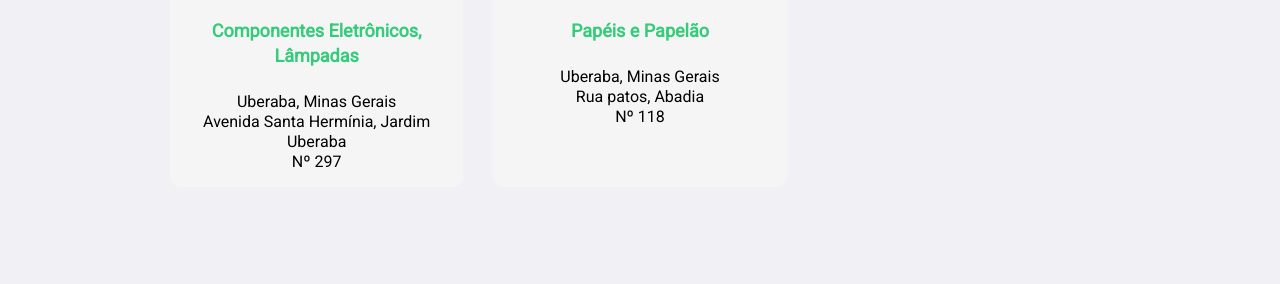
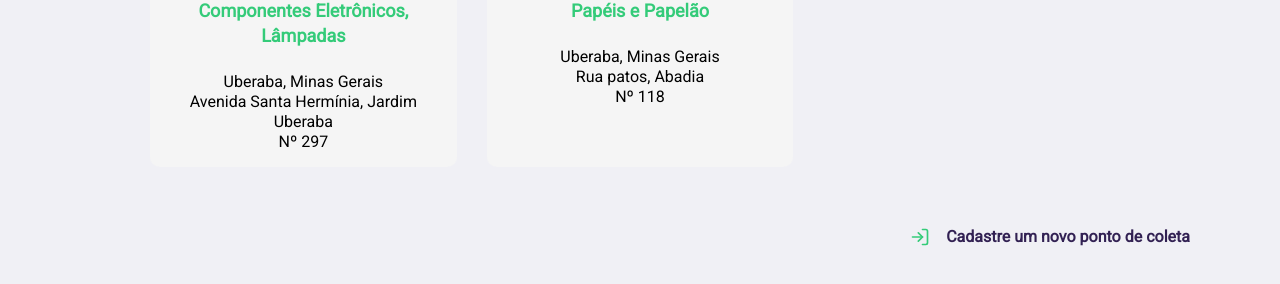
Before and after one commit to DanielBGC/NLW-1, a plain HTML site: page search.html in a window 1280 px wide. Shown: the part 524-808 px from the top of the page. Drawn offline with Linux system fonts and the light colour scheme; no server answers.

Commit message:
Update search.html
Adicionando um botão na página de listagem dos pontos de coleta, para registrar um novo ponto a partir dela

```diff
--- a/search.html
+++ b/search.html
@@ -50,6 +50,10 @@
                     </div>
                 </div>
             </main>
+
+            <footer>
+                <a href="register.html"><span></span>Cadastre um novo ponto de coleta</a>
+            </footer>
     </div>
 
     <script src="scripts/register.js"></script>
--- a/styles/search.css
+++ b/styles/search.css
@@ -30,8 +30,34 @@
     margin-right: 10px;
 }
 
+#page-search footer {
+	margin-top: 48px;
+
+	display: flex;
+	align-items: center;
+    justify-content: flex-end;
+
+    margin-bottom: 50px;
+}
+
+#page-search footer a {
+	display: flex;
+	color: var(--title-color);
+	font-weight:700;
+}
+
+#page-search footer a span {
+	margin-right: 16px;
+	display:flex;
+
+	background-image: url('../assets/icons/log-in.svg');
+
+	width:20px;
+	height:20px;
+}
+
 main {
-    margin: 80px;
+    margin: 60px;
 }
 
 main h3 {
```
